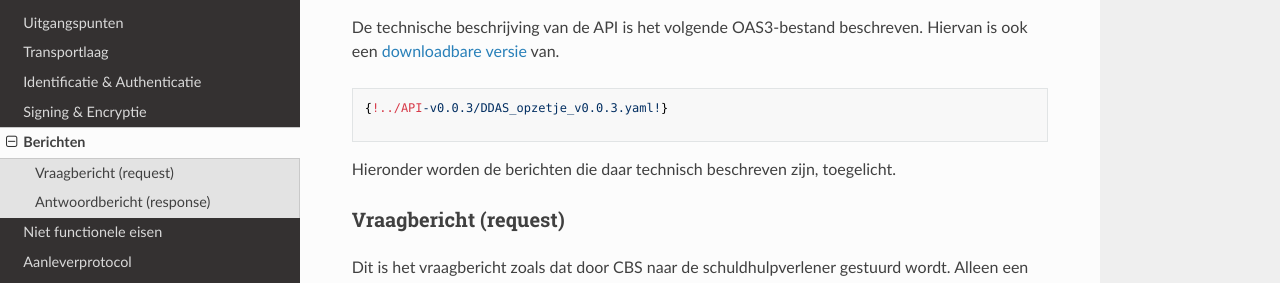
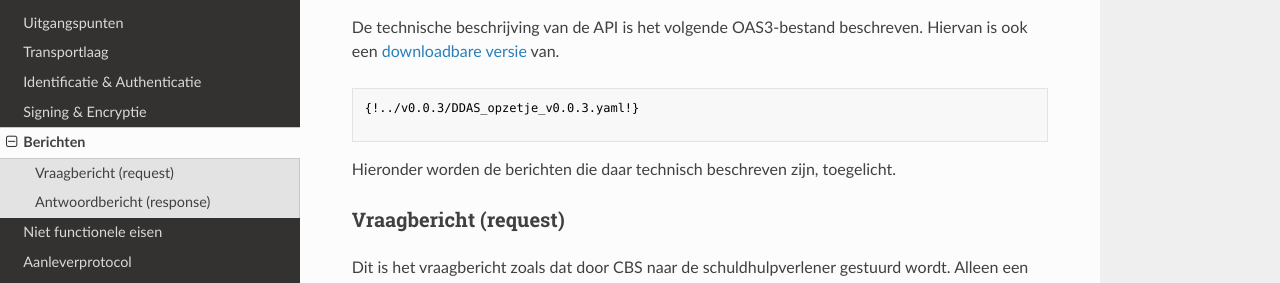
Before and after one commit to Govert-Claus/DDAS-API, an MkDocs documentation site: the page built from docs/berichten.md, in a window 1280 px wide and 900 px high. Shown: the part 139-422 px from the top of the window. Built offline with MkDocs 1.6.1, drawn with Linux system fonts in a browser that asks for light colours; nearby versions of some CDN libraries.

Commit message:
Update berichten.md

````diff
--- a/docs/berichten.md
+++ b/docs/berichten.md
@@ -1,8 +1,8 @@
 ## Berichten
 
-De technische beschrijving van de API is het volgende OAS3-bestand beschreven. Hiervan is ook een [downloadbare versie](https://github.com/Govert-Claus/DDAS-API/blob/main/v0.1/DDAS_opzetje_v0.0.3.yaml) van.
+De technische beschrijving van de API is het volgende OAS3-bestand beschreven. Hiervan is ook een [downloadbare versie](https://github.com/Govert-Claus/DDAS-API/blob/main/v0.0.3/DDAS_opzetje_v0.0.3.yaml) van.
 ```
-{!../API-v0.0.3/DDAS_opzetje_v0.0.3.yaml!}
+{!../v0.0.3/DDAS_opzetje_v0.0.3.yaml!}
 
 ```
 Hieronder worden de berichten die daar technisch beschreven zijn, toegelicht.
````
